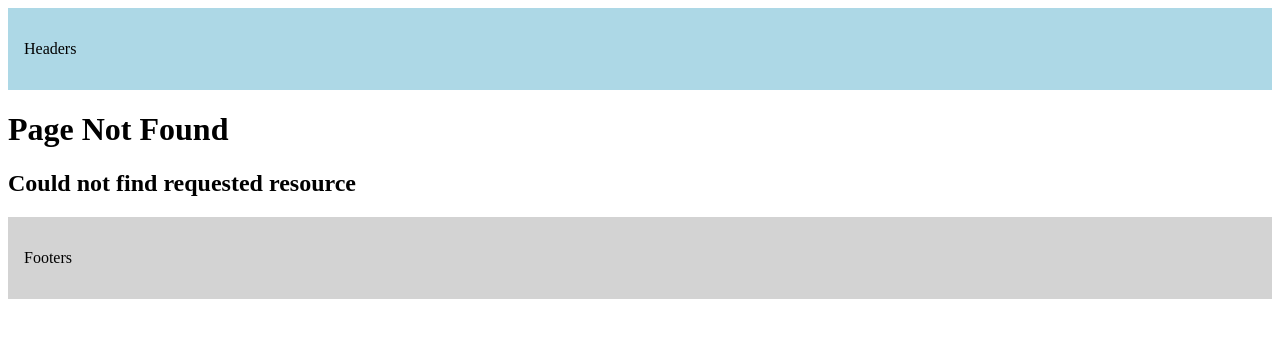
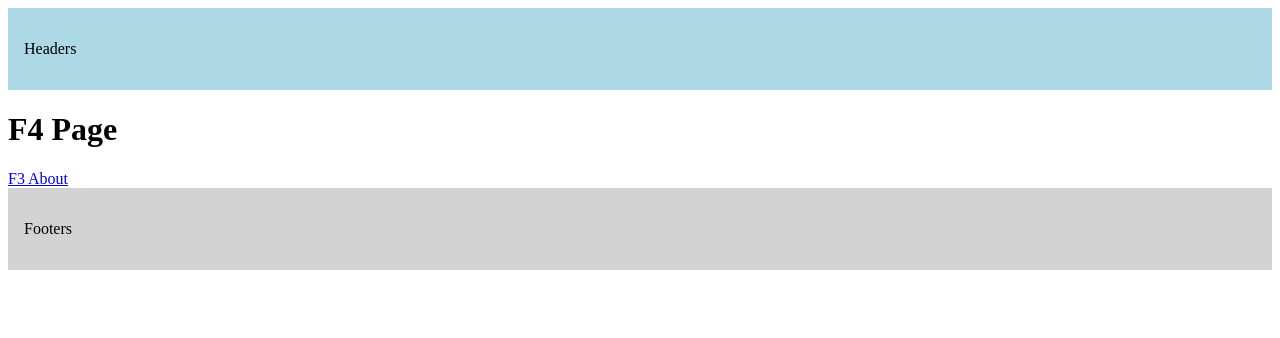
Before and after one commit to Charbel-R/My-app, a Next.js app: page /f1/f4 in a window 1280 px wide. Before the commit this address had no page. Shown: the top 338 px of the page. Built offline with nearby package versions, Linux system fonts and the light colour scheme.

Commit message:
Intercepted Routes

```diff
--- /dev/null
+++ b/src/app/f1/f2/page.tsx
@@ -0,0 +1,3 @@
+export default function F2() {
+  return <h1>F2 Page</h1>;
+}
--- /dev/null
+++ b/src/app/f1/f3/page.tsx
@@ -0,0 +1,3 @@
+export default function F3() {
+  return <h1>F3 Page</h1>;
+}
--- /dev/null
+++ b/src/app/f1/f4/(..)f3/page.tsx
@@ -0,0 +1,5 @@
+export default function InterceptedF3() {
+  return (
+    <h1>Intercepted F3 </h1>
+  )
+}
--- /dev/null
+++ b/src/app/f1/f4/page.tsx
@@ -0,0 +1,13 @@
+import Link from "next/link";
+
+export default function F4() {
+  return (
+    <>
+      <h1>F4 Page</h1>
+      <div>
+        <Link href="/f1/f3">F3 </Link>
+        <Link href="/about">About </Link>
+      </div>
+    </>
+  )
+}
```
Also changed, not shown: src/app/f1/(.)f2/page.tsx (added, +7 -0 lines), src/app/f1/f4/(...)about/page.tsx (added, +7 -0 lines), src/app/f1/page.tsx (added, +11 -0 lines).
